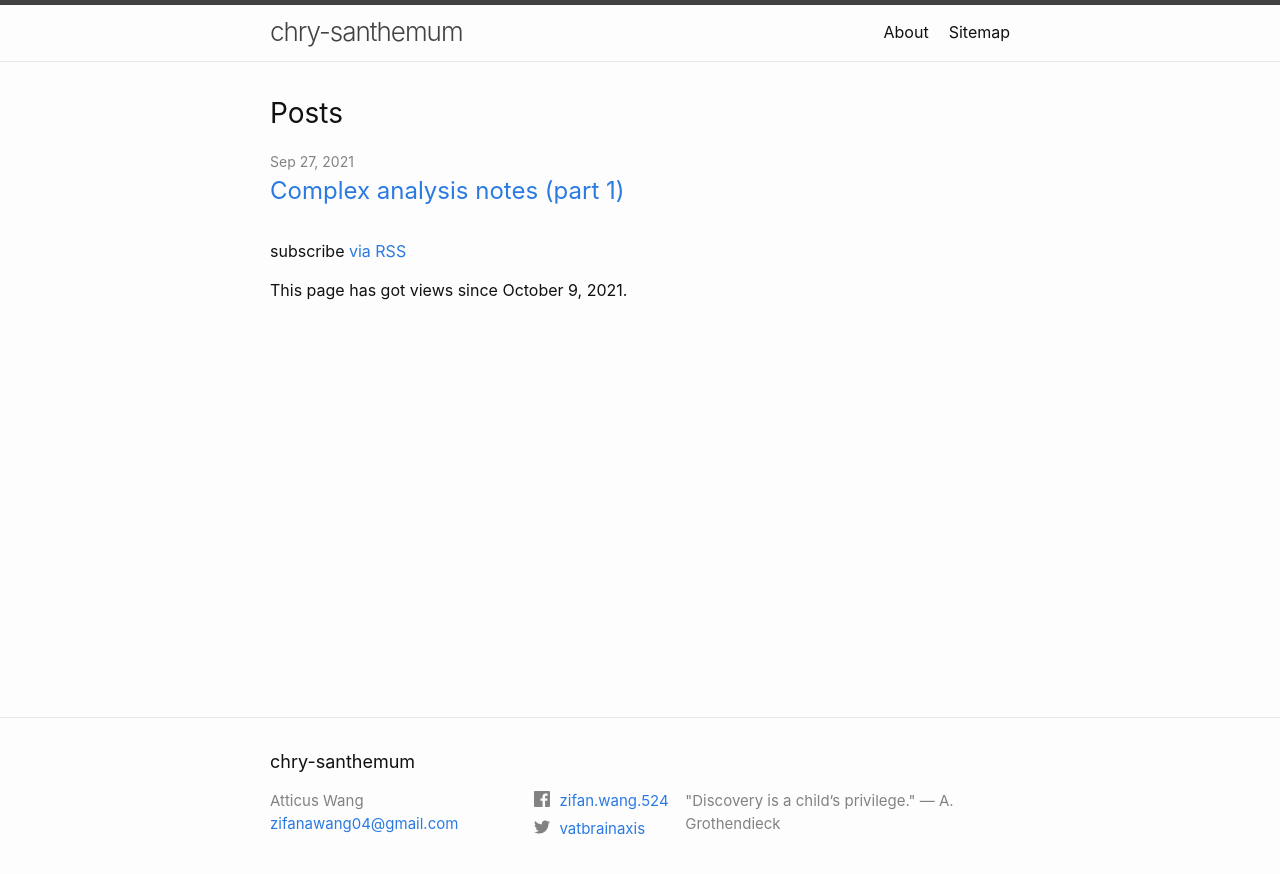
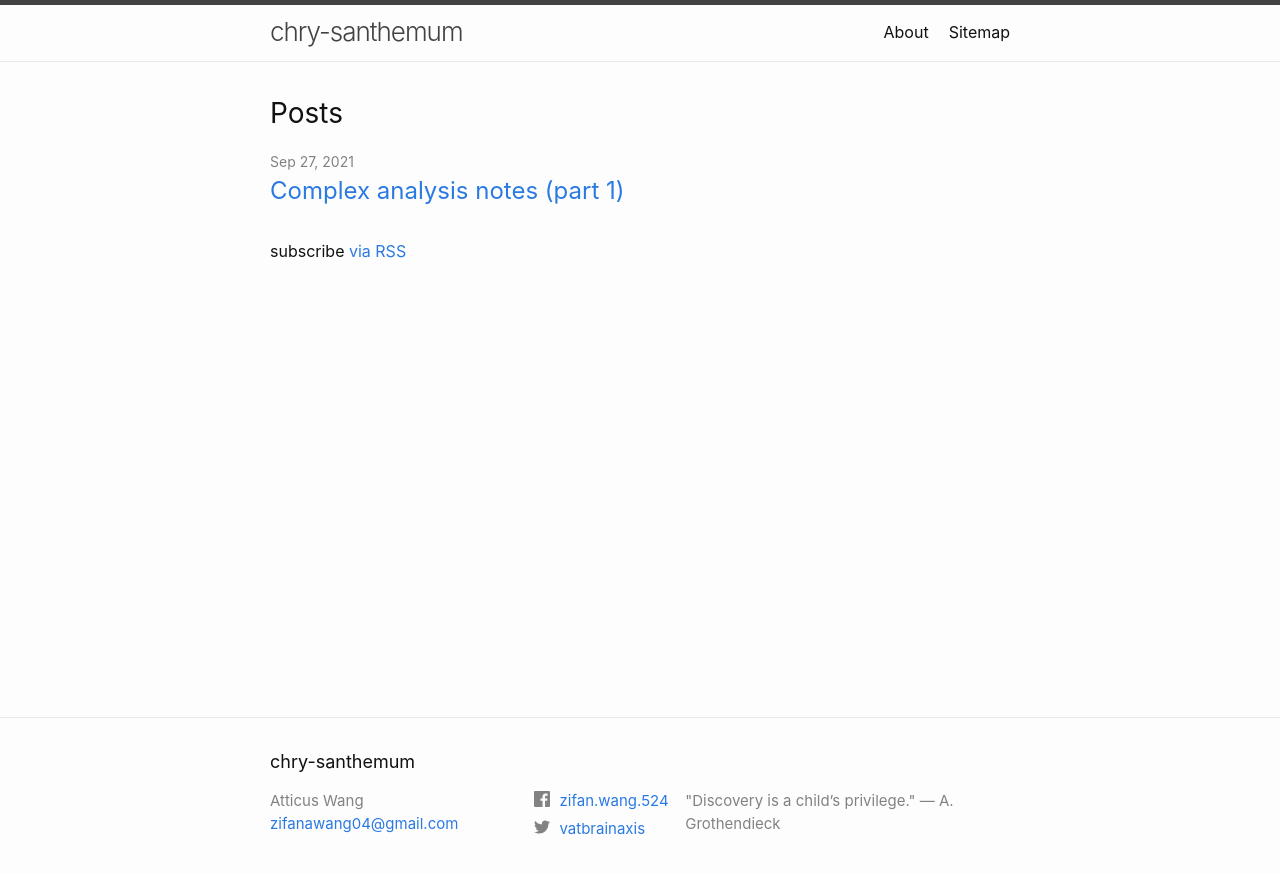
Before and after one commit to chry-santhemum/chry-santhemum.github.io, a Jekyll site: the page built from docs/index.markdown, in a window 1280 px wide. Shown: the top 874 px of the page. Built offline with Jekyll 4.4.1, drawn with Linux system fonts in a browser that asks for light colours.

Commit message:
update home.html

```diff
--- a/docs/_layouts/home.html
+++ b/docs/_layouts/home.html
@@ -29,12 +29,12 @@ layout: default
     <p class="rss-subscribe">subscribe <a href="{{ "/feed.xml" | relative_url }}">via RSS</a></p>
   {%- endif -%}
 
-    <script>
+    <!--<script>
     function cb(response) {
         document.getElementById('visits').innerText = response.value;
     }
     </script>
     <script async src="https://api.countapi.xyz/hit/chry-santhemum.github.io/visits?callback=cb"></script>
-    <div>This page has got <span id="visits"></span> views since October 9, 2021.</div>
+     <div>This page has got <span id="visits"></span> views since October 9, 2021.</div> -->
 
 </div>
```
Also changed, not shown: 1 other file.
